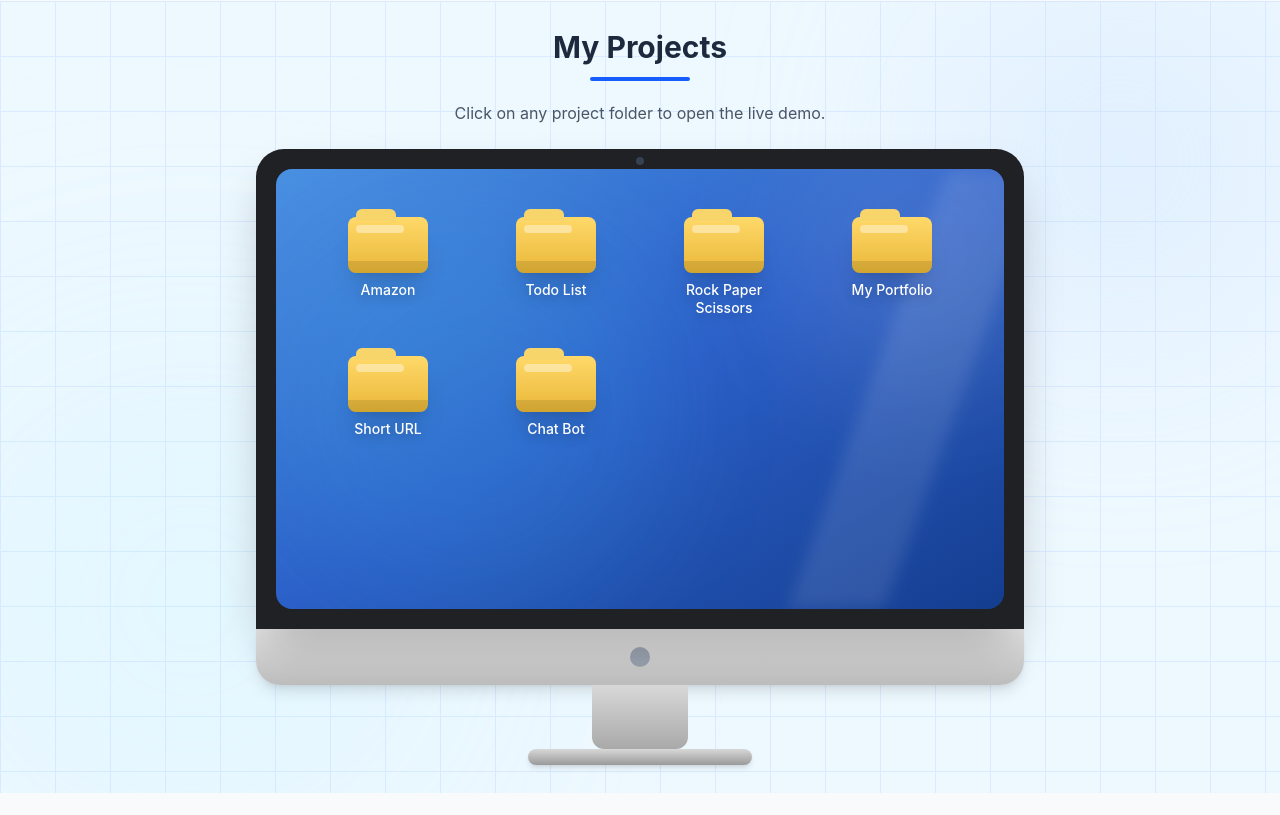
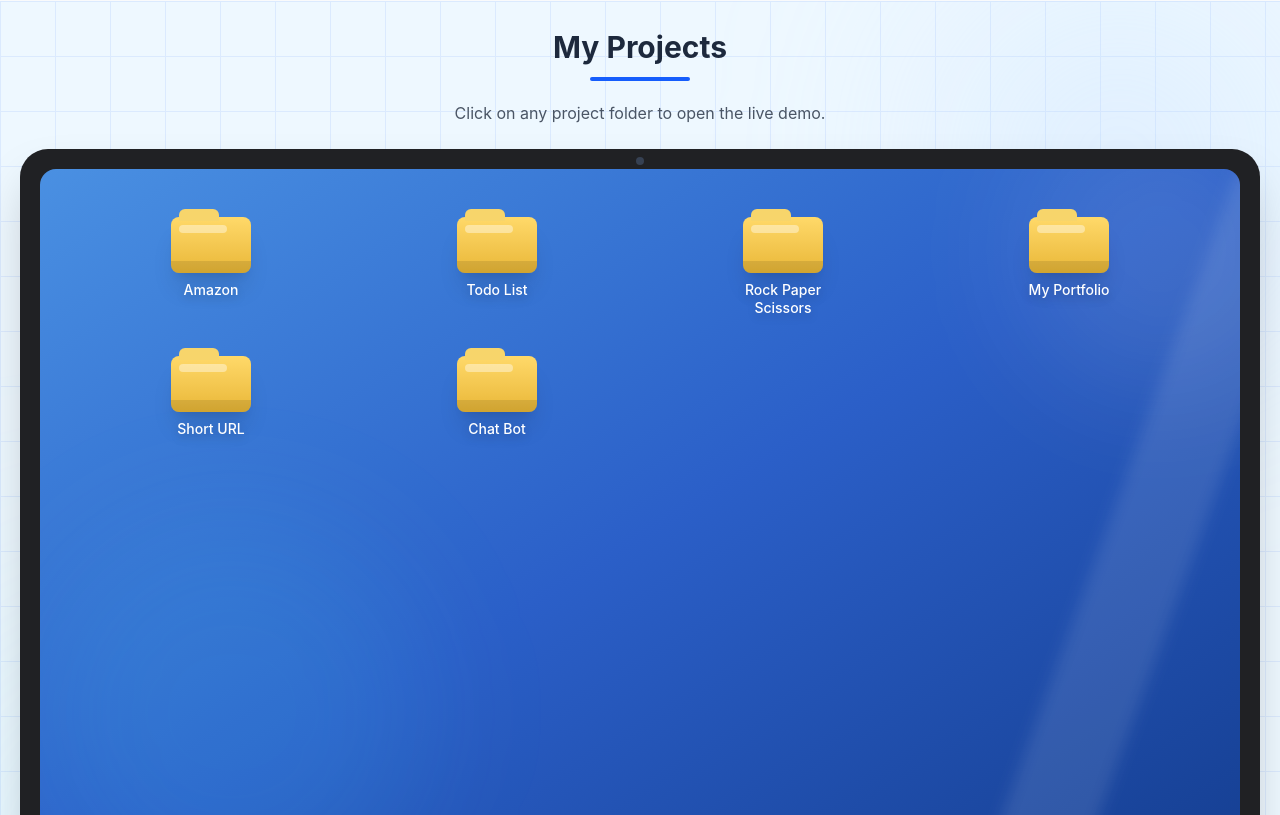
Before and after one commit to Yesu09/My-Portfolio, a React (Vite) app: page / in a window 1280 px wide. Shown: the part 1585-2400 px from the top of the page. Built offline with nearby package versions, Linux system fonts and the light colour scheme.

Commit message:
Ready to deploy

```diff
--- a/src/components/Projects/Monitor.jsx
+++ b/src/components/Projects/Monitor.jsx
@@ -12,8 +12,6 @@ const Monitor = () => {
       className="flex w-full flex-col items-center px-2 sm:px-0"
     >
       {/* ================= Monitor ================= */}
-      <div className="w-full max-w-3xl">
-
       <motion.div
         whileHover={{
           rotateX: 3,
@@ -24,22 +22,14 @@ const Monitor = () => {
         className="
           relative
           w-full
-
-            /* Mobile: taller monitor */
-            aspect-[1/1]
-
-            /* Tablet/Desktop */
+          aspect-[4/3]
           sm:aspect-[16/10]
-
           rounded-t-[22px]
           sm:rounded-t-[28px]
-
           bg-[#202124]
-
           p-2
           sm:p-4
           lg:p-5
-
           shadow-2xl
         "
       >
@@ -114,18 +104,14 @@ const Monitor = () => {
               z-10
               grid
               grid-cols-3
-
-                /* Mobile */
               gap-x-1
-                gap-y-3
+              gap-y-2
               p-2
 
-                /* Small screens */
               sm:gap-x-4
               sm:gap-y-6
               sm:p-6
 
-                /* Desktop */
               lg:grid-cols-4
               lg:gap-x-6
               lg:gap-y-8
@@ -135,11 +121,7 @@ const Monitor = () => {
             {projects.map((project) => (
               <div
                 key={project.id}
-                  className="
-                    flex
-                    min-w-0
-                    justify-center
-                  "
+                className="flex min-w-0 justify-center"
               >
                 <Folder project={project} />
               </div>
@@ -193,7 +175,6 @@ const Monitor = () => {
           "
         />
       </div>
-      </div>
 
       {/* ================= Stand ================= */}
       <div
```
Lines whose indentation alone changed are shown as unchanged.
